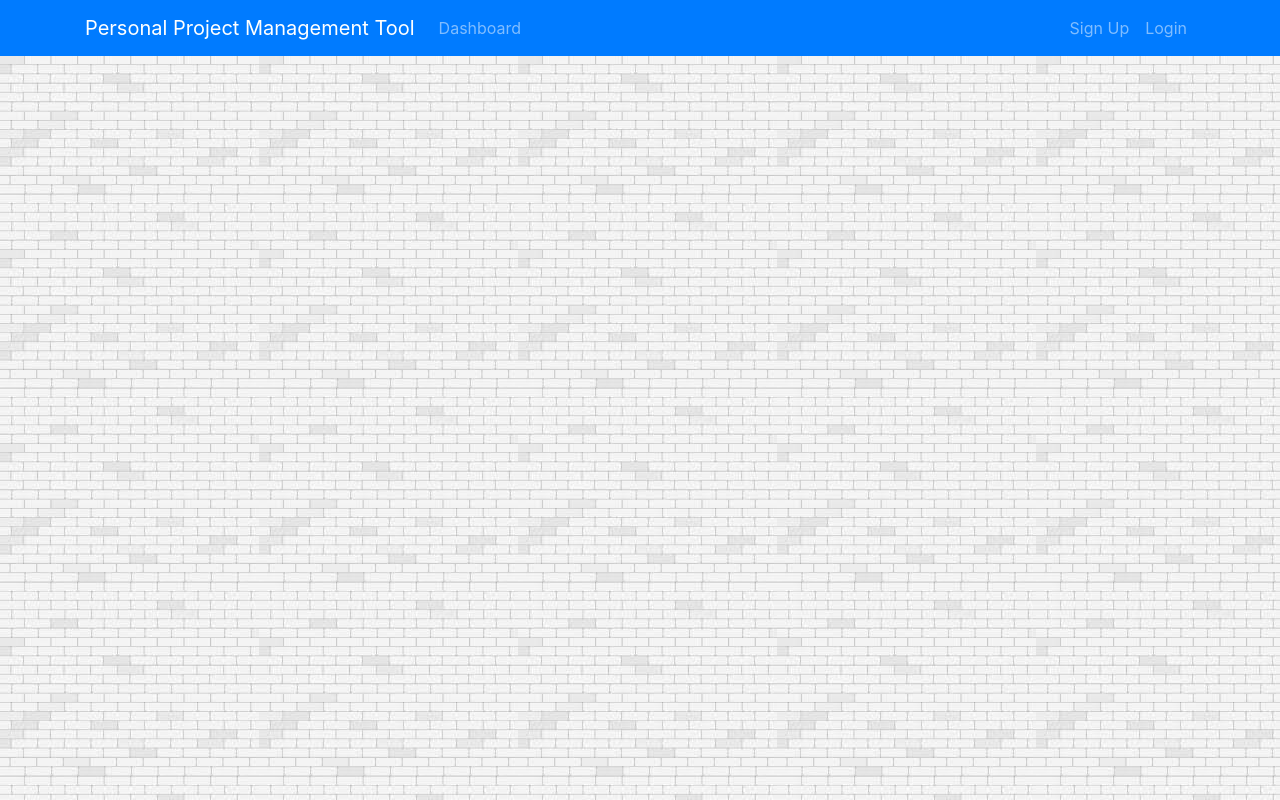
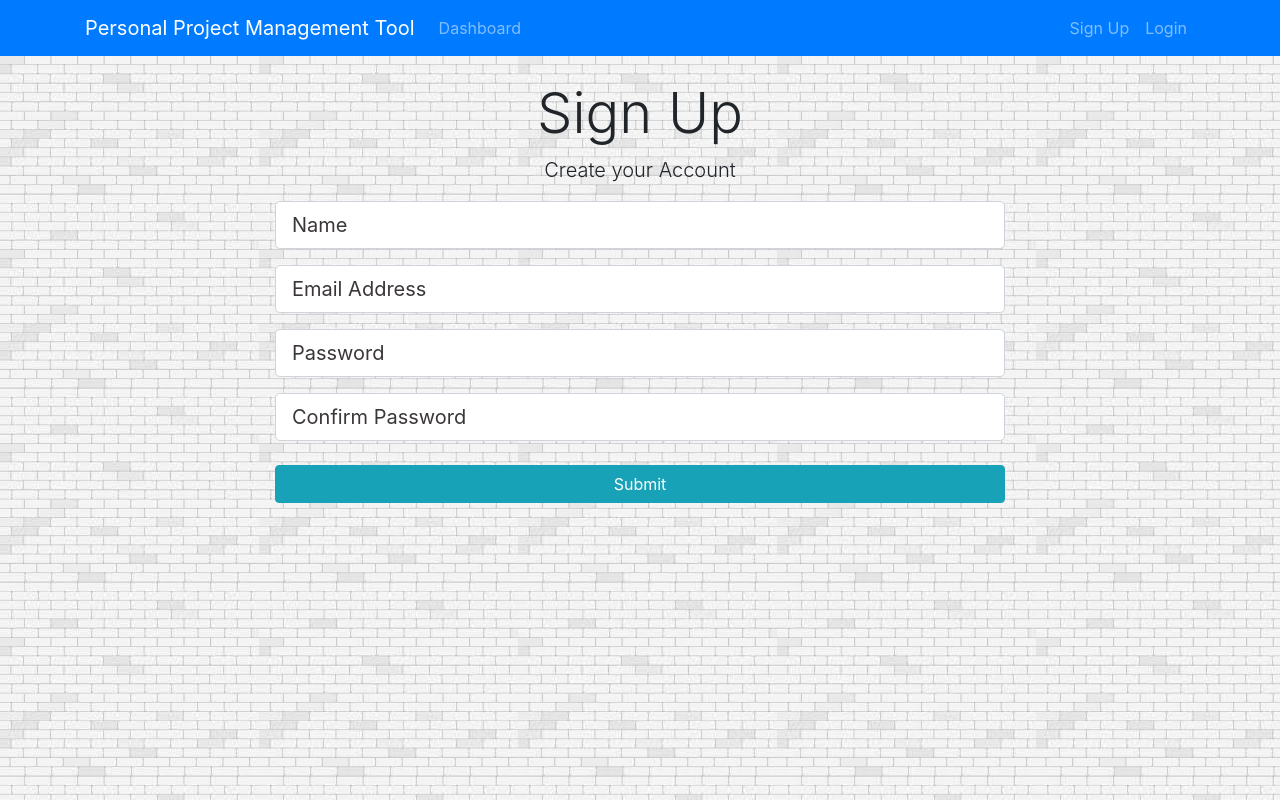
Before and after one commit to AndreeaNenciuCrasi/project-management-tool-react, a React (Create React App) app: page /register in a window 1280 px wide. Built offline with nearby package versions, Linux system fonts and the light colour scheme.

Commit message:
Adds registration component and route

```diff
--- a/src/App.js
+++ b/src/App.js
@@ -11,6 +11,7 @@ import ProjectBoard from "./components/ProjectBoard/ProjectBoard";
 import AddProjectTask from "./components/ProjectBoard/ProjectTasks/AddProjectTask";
 import UpdateProjectTask from "./components/ProjectBoard/ProjectTasks/UpdateProjectTask";
 import Landing from "./components/Layout/Landing";
+import Register from "./components/UserManagement/Register";
 
 
 function App() {
@@ -22,6 +23,7 @@ function App() {
 
           {/* Public Routes: */}
           <Route exact path="/" component={Landing} />
+          <Route exact path="/register" component={Register} />
 
           {/* Private Routes: */}
           <Route exact path="/dashboard" component={Dashboard} />
--- a/src/components/Layout/Header.js
+++ b/src/components/Layout/Header.js
@@ -1,13 +1,14 @@
 import React, { Component } from "react";
+import {Link} from "react-router-dom";
 
 class Header extends Component {
   render() {
     return (
       <nav className="navbar navbar-expand-sm navbar-dark bg-primary mb-4">
         <div className="container">
-          <a className="navbar-brand" href="Dashboard.html">
+          <Link className="navbar-brand" to="/">
             Personal Project Management Tool
-          </a>
+          </Link>
           <button
             className="navbar-toggler"
             type="button"
@@ -20,17 +21,17 @@ class Header extends Component {
           <div className="collapse navbar-collapse" id="mobile-nav">
             <ul className="navbar-nav mr-auto">
               <li className="nav-item">
-                <a className="nav-link" href="/dashboard">
+                <Link className="nav-link" to="/dashboard">
                   Dashboard
-                </a>
+                </Link>
               </li>
             </ul>
 
             <ul className="navbar-nav ml-auto">
               <li className="nav-item">
-                <a className="nav-link " href="register.html">
+                <Link className="nav-link " to="/register">
                   Sign Up
-                </a>
+                </Link>
               </li>
               <li className="nav-item">
                 <a className="nav-link" href="login.html">
--- a/src/components/Layout/Landing.js
+++ b/src/components/Layout/Landing.js
@@ -1,4 +1,5 @@
-import React, { Component } from 'react'
+import React, { Component } from 'react';
+import {Link} from "react-router-dom";
 
 class Landing extends Component {
     render() {
@@ -15,9 +16,9 @@ class Landing extends Component {
                             Create your account to join active projects or start your own
                         </p>
                         <hr/>
-                        <a href="register.html" className="btn btn-lg btn-primary mr-2">
+                        <Link to="/register" className="btn btn-lg btn-primary mr-2">
                             Sign Up
-                        </a>
+                        </Link>
                         <a href="login.html" className="btn btn-lg btn-secondary mr-2">
                             Login
                         </a>
--- /dev/null
+++ b/src/components/UserManagement/Register.js
@@ -0,0 +1,35 @@
+import React, { Component } from 'react'
+
+class Register extends Component {
+    render() {
+        return (
+    <div className="register">
+        <div className="container">
+            <div className="row">
+                <div className="col-md-8 m-auto">
+                    <h1 className="display-4 text-center">Sign Up</h1>
+                    <p className="lead text-center">Create your Account</p>
+                    <form action="create-profile.html">
+                        <div className="form-group">
+                            <input type="text" className="form-control form-control-lg" placeholder="Name" name="name" required=""/>
+                        </div>
+                        <div className="form-group">
+                            <input type="email" className="form-control form-control-lg" placeholder="Email Address" name="email"/>
+
+                        </div>
+                        <div className="form-group">
+                            <input type="password" className="form-control form-control-lg" placeholder="Password" name="password"/>
+                        </div>
+                        <div className="form-group">
+                            <input type="password" className="form-control form-control-lg" placeholder="Confirm Password" name="password2"/>
+                        </div>
+                        <input type="submit" className="btn btn-info btn-block mt-4"/>
+                    </form>
+                </div>
+            </div>
+        </div>
+    </div>
+        )
+    }
+}
+export default Register;
```
Also changed, not shown: src/components/UserManagement/Login.js (added).
